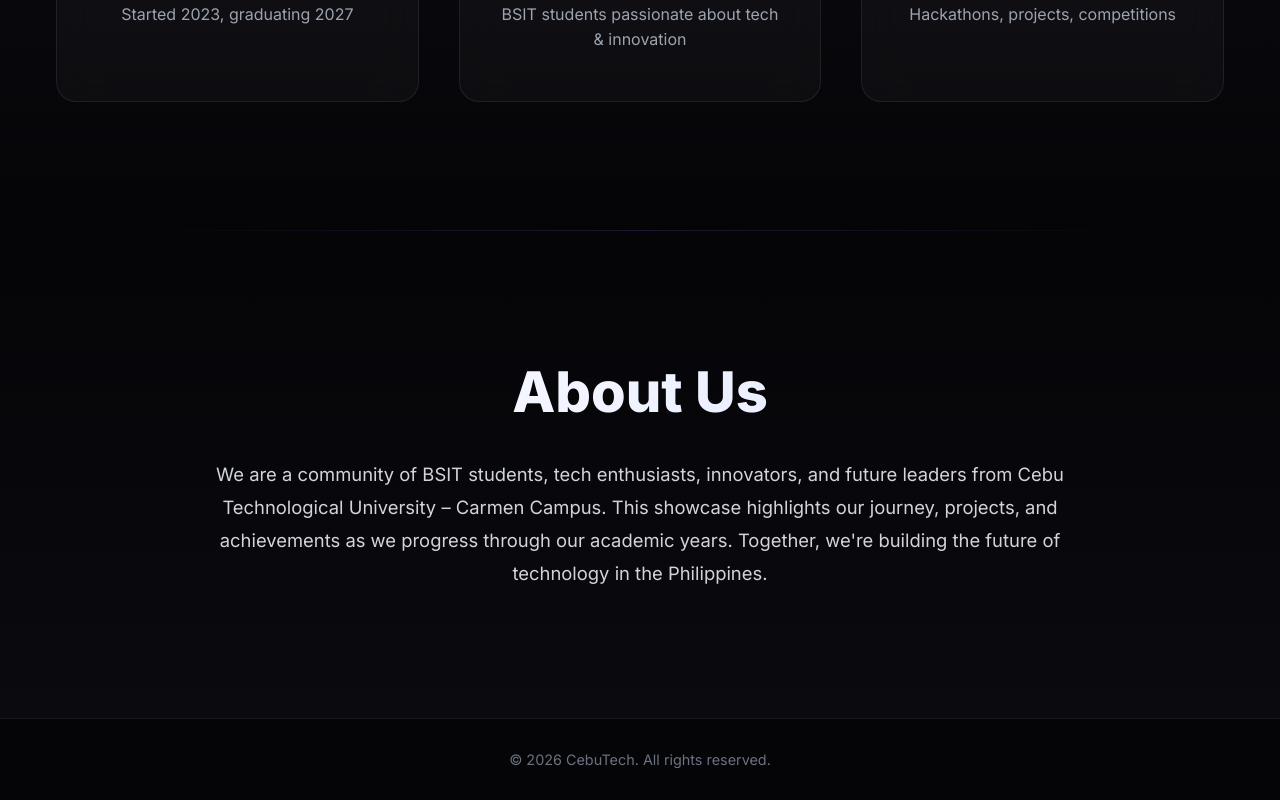
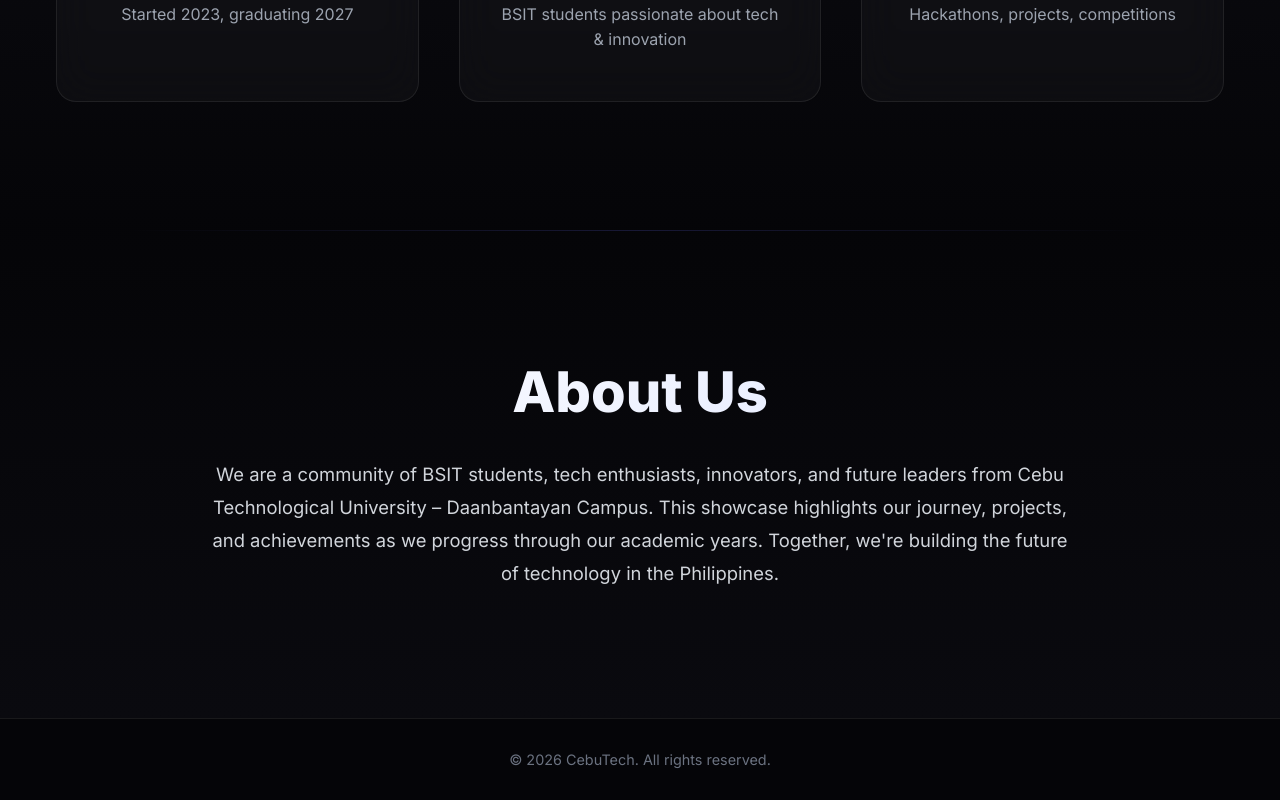
Before and after one commit to DaisuKiee/CebuTech, a React (Create React App) app: page / in a window 1280 px wide. Shown: the part 5849-6649 px from the top of the page. Built offline with nearby package versions, Linux system fonts and the light colour scheme.

Commit message:
Fix campus name from Carmen to Daanbantayan

```diff
--- a/src/components/About.jsx
+++ b/src/components/About.jsx
@@ -33,7 +33,7 @@ const About = () => {
           <h2 className="section-title">About Us</h2>
           <p className="about-text">
             We are a community of BSIT students, tech enthusiasts, innovators, and future leaders
-            from Cebu Technological University – Carmen Campus. This showcase highlights our journey,
+            from Cebu Technological University – Daanbantayan Campus. This showcase highlights our journey,
             projects, and achievements as we progress through our academic years. Together, we're
             building the future of technology in the Philippines.
           </p>
```
Also changed, not shown: 1 other file (tests, documents, lock files or other folders).
